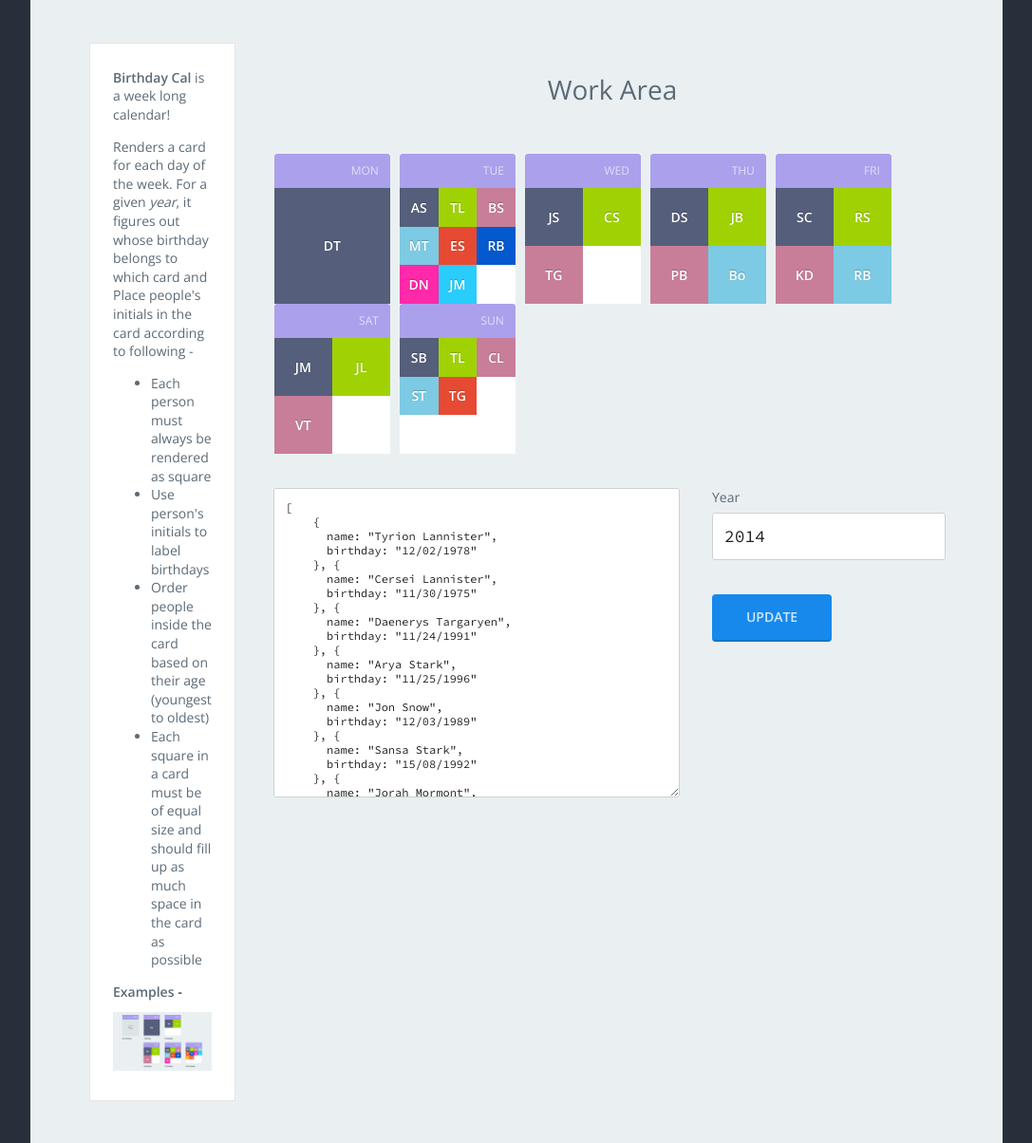
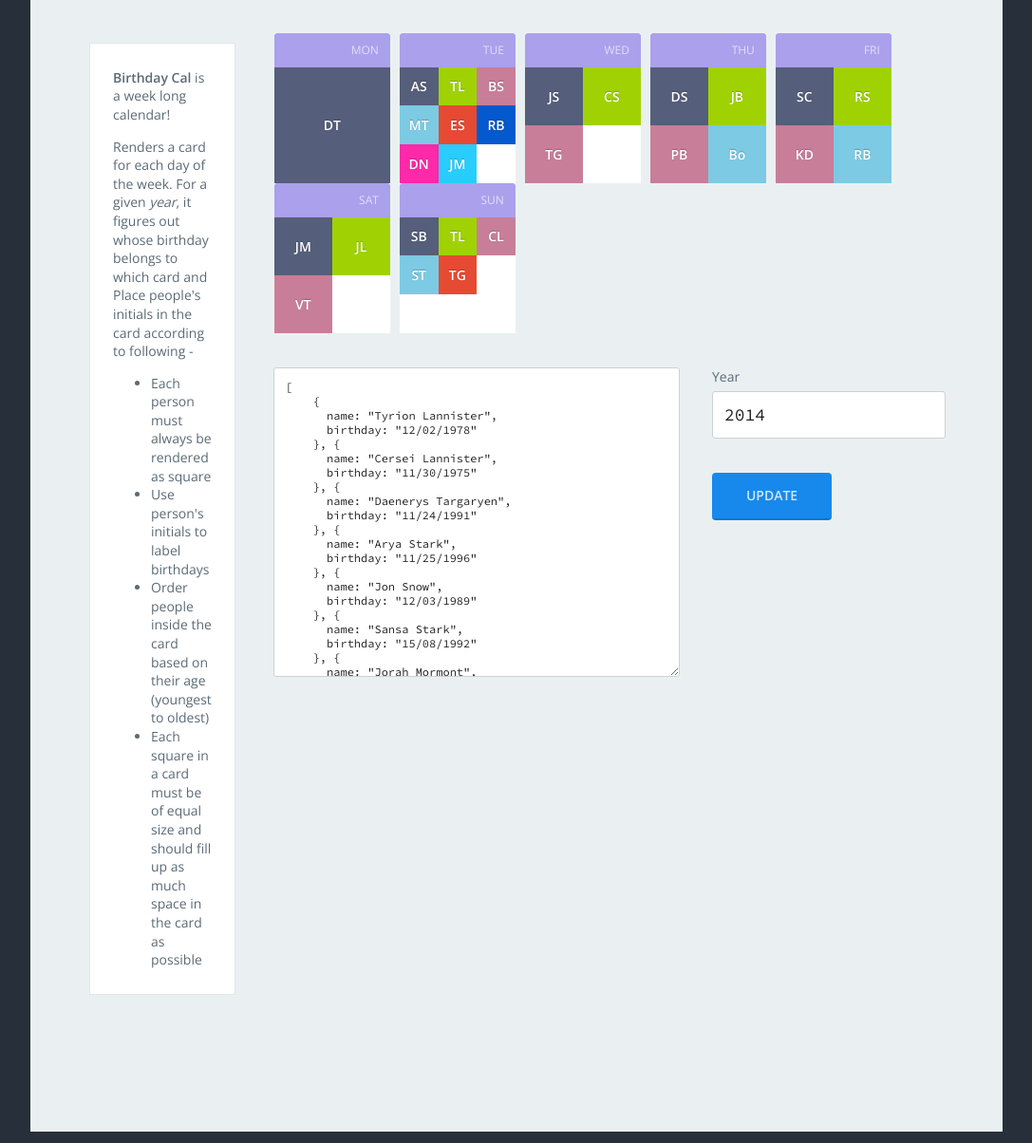
Before and after one commit to shishirarora3/calender, a plain HTML site: page index.html in a window 1280 px wide. Shown: the part 96-1300 px from the top of the page at 95% size, without its empty margins (96-1183 px from the left). Drawn offline with nearby package versions, Linux system fonts and the light colour scheme.

Commit message:
nonsense

```diff
--- a/index.html
+++ b/index.html
@@ -34,17 +34,13 @@
                 <li>Each square in a card must be of equal size and should fill up as much space in the card as possible</li>
               </ul>
             </p>
-            <p>
-              <strong>Examples &dash;</strong>
-              <img class="intro__example" src="img/display-rules.png" />
-            </p>
+
           </div>
 
 
         <hr class="border-line app__border" />
 
         <div id="work-area">
-          <h1 class="cal__title">Work Area</h1>
           <ul class="calendar clearfix js-calendar">
             <!-- TODO: this is marked as an empty day for purpose of illustration -->
             <li class="cal__day day--empty" data-day="mon">
```
